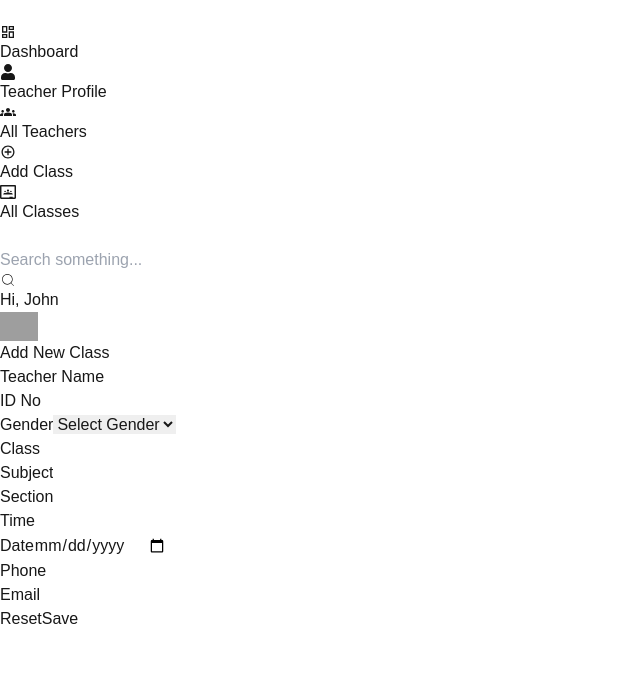
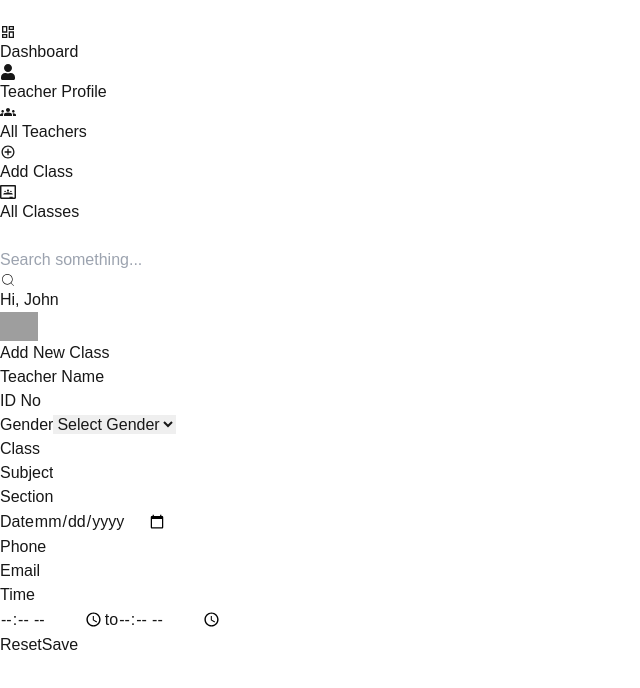
Before and after one commit to azaaaaaaaaad/management, a Next.js app: page /dashboard/addClass in a window 1280 px wide. Shown: the top 688 px of the page, without its empty margins (0-640 px from the left). Built offline with nearby package versions, Linux system fonts and the light colour scheme; grey boxes are pictures that could not be loaded.

Commit message:
add class code updated

```diff
--- a/src/app/api/classes/route.js
+++ b/src/app/api/classes/route.js
@@ -9,7 +9,19 @@ export async function POST(req) {
     const body = await req.json();
 
     // Validation
-    const requiredFields = ["teacherName", "idNo", "gender", "class", "subject", "section", "time", "date", "phone", "email"];
+    const requiredFields = [
+      "teacherName",
+      "idNo",
+      "gender",
+      "class",
+      "subject",
+      "section",
+      "startTime",
+      "endTime",
+      "date",
+      "phone",
+      "email",
+    ];
     const missingFields = requiredFields.filter((field) => !body[field]);
     if (missingFields.length > 0) {
       return new Response(
@@ -18,7 +30,21 @@ export async function POST(req) {
       );
     }
 
-    const result = await collection.insertOne(body);
+    // Validate time format
+    const timeRegex = /^\d{2}:\d{2}$/; // Validates time in HH:mm format
+    if (!timeRegex.test(body.startTime) || !timeRegex.test(body.endTime)) {
+      return new Response(
+        JSON.stringify({ error: "Invalid time format. Use HH:mm for startTime and endTime." }),
+        { status: 400, headers: { "Content-Type": "application/json" } }
+      );
+    }
+
+    // Combine startTime and endTime into a single time range for storage/display
+    const timeRange = `${body.startTime} - ${body.endTime}`;
+    const classData = { ...body, time: timeRange };
+
+    // Insert into the database
+    const result = await collection.insertOne(classData);
 
     return new Response(
       JSON.stringify({ message: "Class added successfully", data: result }),
@@ -35,6 +61,7 @@ export async function POST(req) {
     );
   }
 }
+
 
 export async function GET(req) {
   try {
--- a/src/app/dashboard/allClasses/page.js
+++ b/src/app/dashboard/allClasses/page.js
@@ -1,12 +1,12 @@
 
-import AllClass from "@/components/dashboard/allClasses/allClasses";
+// import AllClass from "@/components/dashboard/allClasses/allClasses";
 import MainLayout from "@/components/dashboard/MainLayout";
 
 const AllClasses = () => {
     return (
         <>
-            {/* <MainLayout /> */}
-            <AllClass></AllClass>
+            <MainLayout />
+            {/* <AllClass></AllClass> */}
         </>
     )
 };
--- a/src/components/dashboard/MainLayout.js
+++ b/src/components/dashboard/MainLayout.js
@@ -7,6 +7,7 @@ import Sidebar from "./SidebarLayout";
 import Header from "./HeaderLayout";
 import Dashboard1 from "./layouts/Dashboard1";
 import AddClassForm from "./addClasses/addClasses";
+import AllClasses from "./allClasses/allClasses";
 
 
 const MainLayout = () => {
@@ -43,7 +44,7 @@ const MainLayout = () => {
             {pathname === "/dashboard" && <Dashboard1 />}
             {pathname === "/dashboard/allTeachers" && <div>All Teachers Content</div>}
             {pathname === "/dashboard/teacherProfile" && <div> Teacher Profile</div>}
-            {pathname === "/dashboard/allClasses" && <div> All Classes</div>}
+            {pathname === "/dashboard/allClasses" && <AllClasses></AllClasses>}
             {pathname === "/dashboard/addClass" && <AddClassForm/>}
             {/* Add more conditions as necessary */}
           </div>
--- a/src/components/dashboard/addClasses/addClasses.js
+++ b/src/components/dashboard/addClasses/addClasses.js
@@ -12,7 +12,8 @@ export default function AddClassForm() {
         class: "",
         subject: "",
         section: "",
-        time: "",
+        startTime: "",
+        endTime: "",
         date: "",
         phone: "",
         email: "",
@@ -26,7 +27,8 @@ export default function AddClassForm() {
     const handleSubmit = async (e) => {
         e.preventDefault();
         try {
-            const response = await axios.post("/api/classes", formData);
+            const timeRange = `${formData.startTime} - ${formData.endTime}`;
+            const response = await axios.post("/api/classes", { ...formData, time: timeRange });
             if (response.status === 201) {
                 Swal.fire("Success", "Class added successfully!", "success");
                 setFormData({
@@ -36,7 +38,8 @@ export default function AddClassForm() {
                     class: "",
                     subject: "",
                     section: "",
-                    time: "",
+                    startTime: "",
+                    endTime: "",
                     date: "",
                     phone: "",
                     email: "",
@@ -59,7 +62,6 @@ export default function AddClassForm() {
                     { label: "Class", name: "class", type: "text" },
                     { label: "Subject", name: "subject", type: "text" },
                     { label: "Section", name: "section", type: "text" },
-                    { label: "Time", name: "time", type: "text" },
                     { label: "Date", name: "date", type: "date" },
                     { label: "Phone", name: "phone", type: "text" },
                     { label: "Email", name: "email", type: "email" },
@@ -94,6 +96,27 @@ export default function AddClassForm() {
                         </div>
                     )
                 )}
+                {/* Time Range */}
+                <div className="col-span-2 flex flex-col">
+                    <label className="text-gray-600 font-medium mb-1">Time</label>
+                    <div className="flex space-x-2">
+                        <input
+                            type="time"
+                            name="startTime"
+                            value={formData.startTime}
+                            onChange={handleInputChange}
+                            className="p-3 border rounded-md bg-gray-50 text-gray-800 focus:outline-blue-500 focus:ring focus:ring-blue-300 shadow-sm"
+                        />
+                        <span className="self-center text-gray-600">to</span>
+                        <input
+                            type="time"
+                            name="endTime"
+                            value={formData.endTime}
+                            onChange={handleInputChange}
+                            className="p-3 border rounded-md bg-gray-50 text-gray-800 focus:outline-blue-500 focus:ring focus:ring-blue-300 shadow-sm"
+                        />
+                    </div>
+                </div>
                 <div className="col-span-2 flex justify-end space-x-4">
                     <button
                         type="reset"
@@ -105,7 +128,8 @@ export default function AddClassForm() {
                                 class: "",
                                 subject: "",
                                 section: "",
-                                time: "",
+                                startTime: "",
+                                endTime: "",
                                 date: "",
                                 phone: "",
                                 email: "",
```
